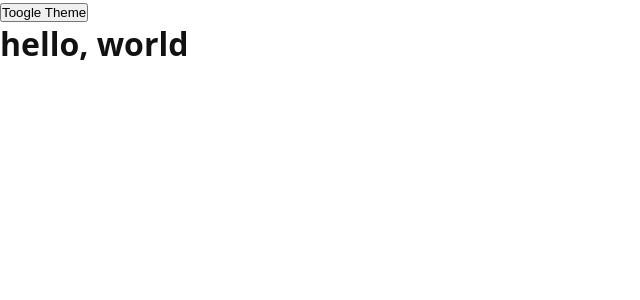
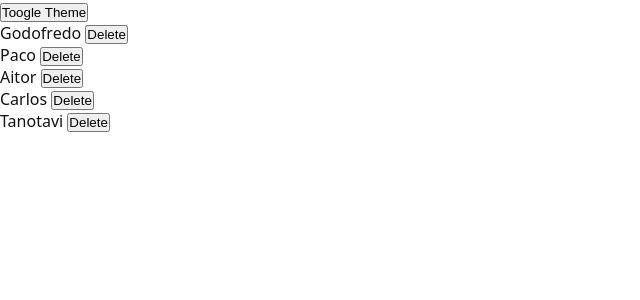
Before and after one commit to Espadv69/Dynamic-List-Management, a React (Vite) app: page / in a window 1280 px wide. Shown: the top 300 px of the page, without its empty margins (0-640 px from the left). Built offline with nearby package versions, Linux system fonts and the light colour scheme.

Commit message:
Integrate ItemList component into App for item display and deletion

```diff
--- a/src/App.jsx
+++ b/src/App.jsx
@@ -1,4 +1,6 @@
 import { useState, useEffect } from 'react'
+
+import ItemList from './components/ItemList.jsx'
 
 const App = () => {
   const [items, setItems] = useState([
@@ -27,7 +29,7 @@ const App = () => {
   return (
     <div>
       <button onClick={themeToggle}>Toogle Theme</button>
-      <h1>hello, world</h1>
+      <ItemList items={items} onDeleteItem={handleDeleteItem} />
     </div>
   )
 }
```
